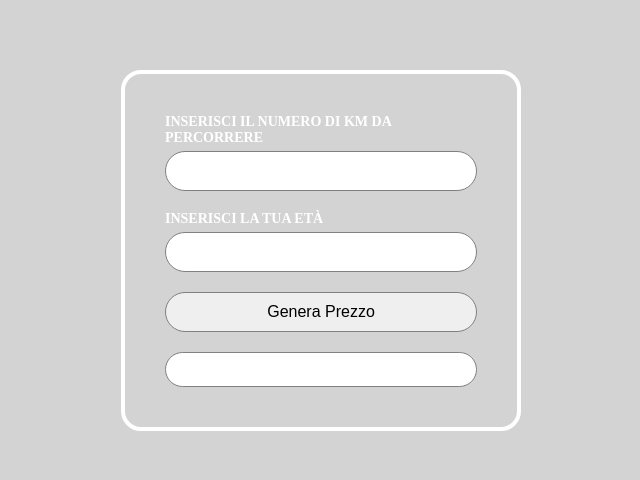
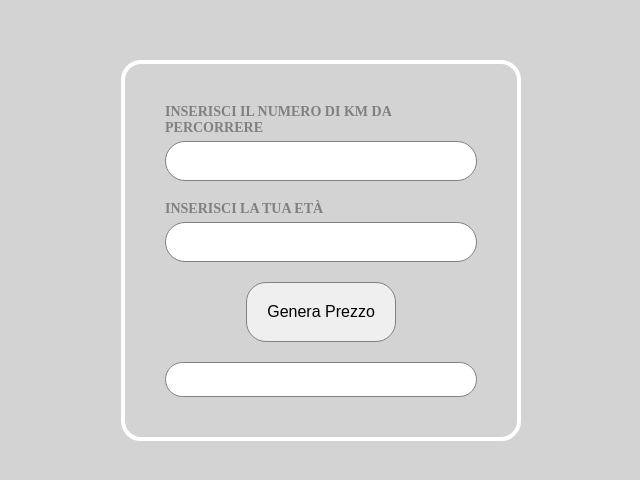
Before and after one commit to Adriano-Defilippis/js-biglietto-treno, a plain HTML site: page index.html in a window 1280 px wide. Shown: the part 150-630 px from the top of the page, without its empty margins (319-959 px from the left). Drawn offline with Linux system fonts and the light colour scheme.

Commit message:
Messaggio di benvenuto e modifiche Css al form

```diff
--- a/master.css
+++ b/master.css
@@ -79,7 +79,7 @@ form{
 
 form label{
   text-transform: uppercase;
-  color: white;
+  color: grey;
   font-size: 14px;
   font-weight:bold;
   margin-bottom: 5px;
@@ -94,6 +94,12 @@ form input{
   padding: 10px;
 }
 
+#submit{
+  margin: 0 auto;
+  padding: 20px;
+  margin-bottom: 20px;
+}
+
 .pass-box{
   width: 100%;
   height: 35px;
--- a/script.js
+++ b/script.js
@@ -0,0 +1,2 @@
+// inserisco un messaggio che dice all'utente di essere sul sito di FlixBus
+alert('Benvenuto nella sezione calcola il prezzo del tuo Biglietto di FlixBus')
```
